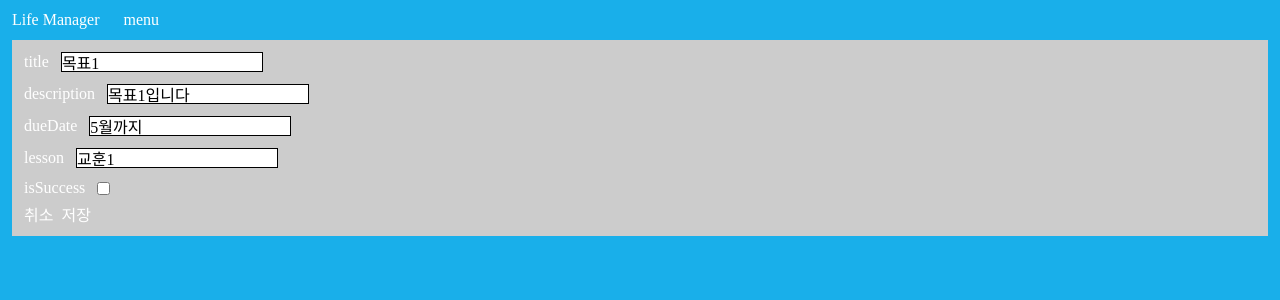
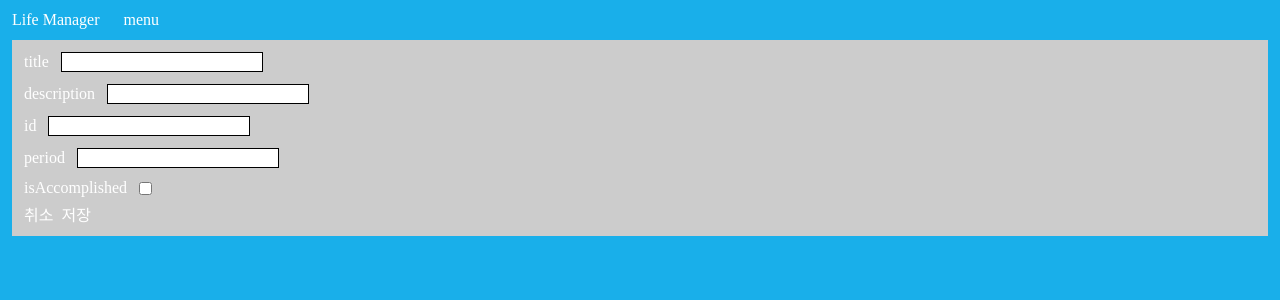
Before and after one commit to Unique0902/lifeManagerWeb, a React (Vite) app: page /goal/root/new in a window 1280 px wide. Shown: the top 300 px of the page. Built offline with nearby package versions, Linux system fonts and the light colour scheme.

Commit message:
Feat: make calendar

```diff
--- a/src/App.tsx
+++ b/src/App.tsx
@@ -37,7 +37,6 @@ const pageDataArr = [
     subPage: [
       { title: '오늘 할일', link: '' },
       { title: '월별', link: '/month' },
-      { title: '일별', link: '/daily' },
       { title: '할일 추가', link: '/new' },
     ],
   },
--- /dev/null
+++ b/src/data/hardDt.ts
@@ -0,0 +1,95 @@
+import { Goal, Habit, Lesson, Project, Todo } from './type';
+
+export const HabitsExArr: Habit[] = [
+  { id: 'h1', when: '저녁먹고', what: '운동', projectId: 'p1', cycle: '매일' },
+  { id: 'h2', when: '일어나서', what: '독서', cycle: '매일' },
+];
+
+export const GoalsExArr: Goal[] = [
+  {
+    id: 'gr1',
+    title: '상위목표1',
+    description: '상위목표1 설명',
+    period: '2024-11-01~2024-12-04',
+    lessonId: 'l1',
+    isAccomplished: false,
+  },
+  {
+    id: 'gsr1',
+    title: '하위목표1',
+    description: '하위목표1 설명',
+    period: '2024-11-01~2024-12-04',
+    lessonId: 'l1',
+    parentGoalId: 'gr1',
+    isAccomplished: true,
+  },
+];
+
+export const todosExArr: Todo[] = [
+  {
+    id: 't1',
+    title: '할일1',
+    description: '할일1 설명',
+    projectId: 'p1',
+    date: '2024-06-10-19:00',
+    eta: '30분',
+    difficultyLevel: '3',
+    isAccomplished: false,
+  },
+  {
+    id: 't2',
+    title: '할일2',
+    description: '할일2 설명',
+    date: '2024-06-15-14:00',
+    eta: '최소 6시간',
+    difficultyLevel: '7',
+    isAccomplished: false,
+  },
+];
+
+export const todayTodosExArr: Todo[] = [
+  {
+    id: 't1',
+    title: '할일1',
+    description: '할일1 설명',
+    projectId: 'p1',
+    date: '2024-06-10 19:00',
+    eta: '30분',
+    difficultyLevel: '3',
+    isAccomplished: false,
+  },
+  {
+    id: 't2',
+    title: '할일2',
+    description: '할일2 설명',
+    date: '2024-06-10 14:00',
+    eta: '최소 6시간',
+    difficultyLevel: '7',
+    isAccomplished: false,
+  },
+  {
+    id: 't3',
+    title: '할일3',
+    description: '할일3 설명',
+    date: '2024-06-10 14:00',
+    eta: '최소 6시간',
+    difficultyLevel: '7',
+    isAccomplished: false,
+  },
+];
+
+export const lessonsExArr: Lesson[] = [
+  { id: 'l1', title: '교훈1', description: '교훈1 설명' },
+  { id: 'l2', title: '교훈2', description: '교훈2 설명' },
+];
+
+export const projectsExArr: Project[] = [
+  {
+    id: 'p1',
+    goalId: 'g1',
+    concrete: '프로젝트1 구체상',
+    thingToNeed: ['프로젝트1 준비물1', '프로젝트2 준비물2'],
+    todoIdArr: ['t1'],
+    isAccomplished: false,
+  },
+];
--- /dev/null
+++ b/src/data/type.ts
@@ -0,0 +1,43 @@
+export interface Habit {
+  id: string;
+  when: string;
+  what: string;
+  cycle: string;
+  projectId?: string;
+}
+
+export type Goal = {
+  id: string;
+  title: string;
+  description: string;
+  period: string;
+  lessonId?: string;
+  parentGoalId?: string;
+  isAccomplished: boolean;
+};
+
+export type Todo = {
+  id: string;
+  title: string;
+  description: string;
+  projectId?: string;
+  date: string;
+  eta: string;
+  difficultyLevel: string;
+  isAccomplished: boolean;
+};
+
+export interface Lesson {
+  id: string;
+  title: string;
+  description: string;
+}
+
+export interface Project {
+  id: string;
+  goalId?: string;
+  concrete: string;
+  thingToNeed: string[];
+  todoIdArr?: string[];
+  isAccomplished: boolean;
+}
--- a/src/pages/Goal/Root/New/GoalRootNew.tsx
+++ b/src/pages/Goal/Root/New/GoalRootNew.tsx
@@ -1,26 +1,19 @@
 import React, { useState } from 'react';
 import DynamicForm from '../../../../components/DynamicForm/DynamicForm';
+import { Goal } from '../../../../data/type';
 
 interface Props {}
 
-type RootGoal = {
-  title: string;
-  description: string;
-  dueDate: string;
-  lesson: string;
-  isSuccess: boolean;
-};
-
-const rootGoalExample: RootGoal = {
-  title: '목표1',
-  description: '목표1입니다',
-  dueDate: '5월까지',
-  lesson: '교훈1',
-  isSuccess: false,
+const rootGoalExample: Goal = {
+  title: '',
+  description: '',
+  id: '',
+  period: '',
+  isAccomplished: false,
 };
 
 const GoalRootNew: React.FC<Props> = () => {
-  const [goal, setGoal] = useState<RootGoal>(rootGoalExample);
+  const [goal, setGoal] = useState<Goal>(rootGoalExample);
   return (
     <div>
       <DynamicForm data={goal} onChange={setGoal} />
--- a/src/pages/Todo/Month/TodoMonth.tsx
+++ b/src/pages/Todo/Month/TodoMonth.tsx
@@ -1,9 +1,58 @@
-import React from 'react';
+import React, { useState } from 'react';
 
 interface Props {}
 
 const TodoMonth: React.FC<Props> = () => {
-  return <div>TodoMonth</div>;
+  const [nowDate, setNowDate] = useState(new Date());
+  const dateCopy = new Date(nowDate);
+  dateCopy.setMonth(nowDate.getMonth() + 1);
+  dateCopy.setDate(0);
+  const totalDayNum = dateCopy.getDate();
+  dateCopy.setDate(1);
+  const firstDay = dateCopy.getDay();
+
+  return (
+    <div>
+      <section className='flex flex-row w-full justify-around'>
+        <button
+          onClick={() => {
+            setNowDate((prev) => {
+              const newDate = new Date(prev);
+              newDate.setMonth(prev.getMonth() - 1);
+              return newDate;
+            });
+          }}
+        >
+          {'<'}
+        </button>
+        <h2>{`${nowDate.getFullYear()}년 ${nowDate.getMonth() + 1}월`}</h2>
+        <button
+          onClick={() => {
+            setNowDate((prev) => {
+              const newDate = new Date(prev);
+              newDate.setMonth(prev.getMonth() + 1);
+              return newDate;
+            });
+          }}
+        >
+          {'>'}
+        </button>
+      </section>
+      <ul className='grid grid-cols-7 w-full mt-[36px]'>
+        {Array.from({ length: firstDay }).map((_, idx) => (
+          <li key={'blank' + idx}> </li>
+        ))}
+        {Array.from({ length: totalDayNum }, (_, i) => i + 1).map((dayNum) => (
+          <li
+            key={dayNum + '일'}
+            className='h-[72px] cursor-pointer hover:scale-110 bg-white text-black p-[4px] border border-black'
+          >
+            {dayNum}
+          </li>
+        ))}
+      </ul>
+    </div>
+  );
 };
 
 export default TodoMonth;
--- a/src/pages/Todo/New/TodoNew.tsx
+++ b/src/pages/Todo/New/TodoNew.tsx
@@ -1,9 +1,25 @@
-import React from 'react';
+import React, { useState } from 'react';
+import DynamicForm from '../../../components/DynamicForm/DynamicForm';
+import { Todo } from '../../../data/type';
 
 interface Props {}
 
 const TodoNew: React.FC<Props> = () => {
-  return <div>TodoNew</div>;
+  const [todo, setTodo] = useState<Todo>({
+    id: '',
+    title: '',
+    description: '',
+    date: '',
+    eta: '',
+    difficultyLevel: '',
+    projectId: '',
+    isAccomplished: false,
+  });
+  return (
+    <div>
+      <DynamicForm data={todo} onChange={setTodo} />
+    </div>
+  );
 };
 
 export default TodoNew;
--- a/src/pages/Todo/Todo.tsx
+++ b/src/pages/Todo/Todo.tsx
@@ -1,9 +1,45 @@
 import React from 'react';
+import { todayTodosExArr } from '../../data/hardDt';
+import { useNavigate } from 'react-router-dom';
 
 interface Props {}
 
 const Todo: React.FC<Props> = ({}) => {
-  return <div>Todo</div>;
+  const date = new Date();
+  const navigate = useNavigate();
+  return (
+    <div>
+      <h1 className='text-[20px] text-center py-[8px] w-full'>
+        {date.getMonth()}월 {date.getDate()}일 오늘 할일
+      </h1>
+      <ul className='flex flex-col gap-[8px]'>
+        {todayTodosExArr.map((dt, idx) => {
+          const dataDate = new Date(dt.date);
+          return (
+            <li className='flex flex-row gap-[6px]' key={dt.id}>
+              <p>{idx}</p>
+              <p>{dt.title}</p>
+              <p>{dataDate.getHours() + '시' + dataDate.getMinutes() + '분'}</p>
+              {dt.projectId && <p>관련프로젝트: {dt.projectId}</p>}
+              <p>예상시간: {dt.eta}</p>
+              <p>난이도:{dt.difficultyLevel}</p>
+              <input type='checkbox' defaultChecked={dt.isAccomplished} />
+              <button>수정</button>
+              <button>삭제</button>
+            </li>
+          );
+        })}
+        <li>
+          <button
+            className='w-full mt-[12px] py-[8px]'
+            onClick={() => navigate('/todo/new')}
+          >
+            추가
+          </button>
+        </li>
+      </ul>
+    </div>
+  );
 };
 
 export default Todo;
```
